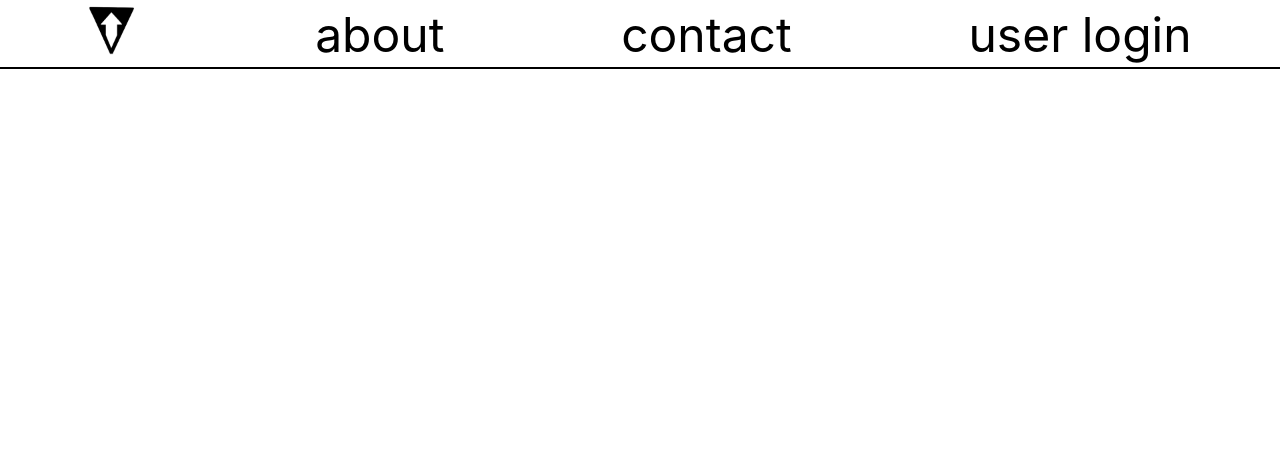
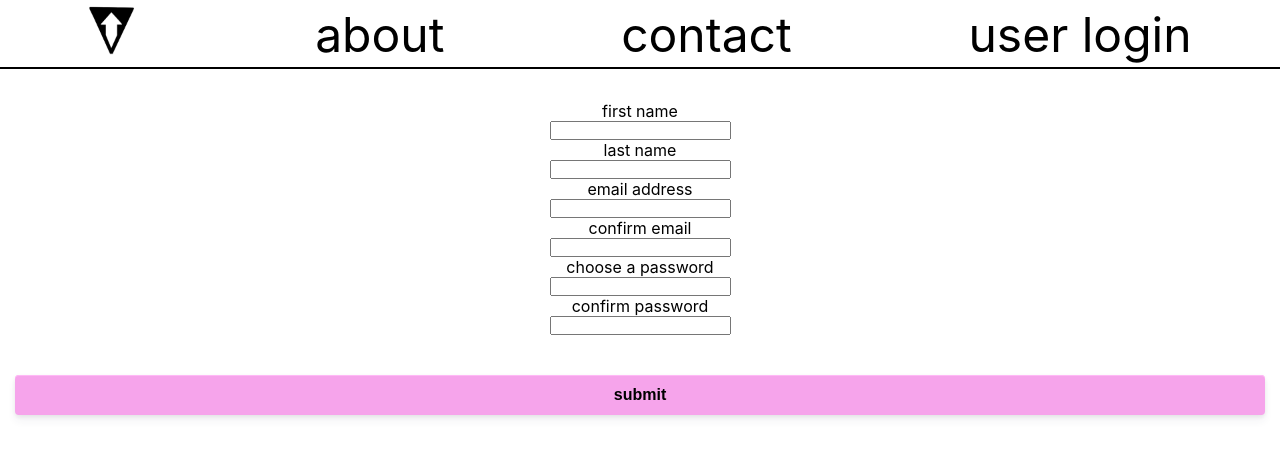
Before and after one commit to Russellgrd/onlineshop, a React (Create React App) app: page /createaccount in a window 1280 px wide. Shown: the top 456 px of the page. Built offline with nearby package versions, Linux system fonts and the light colour scheme.

Commit message:
implement regular expressions for createaccount component to test email and password

```diff
--- a/src/App.js
+++ b/src/App.js
@@ -8,6 +8,7 @@ import About from './components/about';
 import Home from './components/home';
 import Checkout from './components/checkout';
 import UserLogin from './components/userlogin';
+import CreateAccount from './components/createaccount';
 
 function App() {
 
@@ -20,6 +21,7 @@ function App() {
             <Route path="/about" element={ <About /> } />
             <Route path="/checkout" element={ <Checkout /> } />
             <Route path="/login" element={ <UserLogin /> } />
+            <Route path="/createaccount" element={ <CreateAccount /> } />
 
           </Routes>
       </div>
--- a/src/components/checkout.js
+++ b/src/components/checkout.js
@@ -46,6 +46,7 @@ const Checkout = () => {
                 </div>
             </div>
             <div className='checkout-payment-container'>
+
                <StripeContainer finalSHoppingCart={finalSHoppingCart} />
             </div>
         </div>
--- /dev/null
+++ b/src/components/createaccount.js
@@ -0,0 +1,73 @@
+import { useState } from "react";
+import uuid from 'react-uuid';
+
+const CreateAccount = () => {
+    const [ firstname, setFirstName ] = useState('');
+    const [ lastname, setLastName ] = useState('');
+    const [ email, setEmail ] = useState('');
+    const [ confirmEmail, setConfirmEmail ] = useState('');
+    const [ password, setPassword ] = useState(null);
+    const [ confirmPassword, setConfirmPassword ] = useState('');
+
+    const validateEmail = /^(([^<>()[\]\\.,;:\s@"]+(\.[^<>()[\]\\.,;:\s@"]+)*)|(".+"))@((\[[0-9]{1,3}\.[0-9]{1,3}\.[0-9]{1,3}\.[0-9]{1,3}\])|(([a-zA-Z\-0-9]+\.)+[a-zA-Z]{2,}))$/;
+    const validatePassword = /^(?=.*[0-9])(?=.*[!@#$%^&*])[a-zA-Z0-9!@#$%^&*]{6,16}$/;
+
+    const handleSubmit = async (e) => {
+        e.preventDefault();
+        let userObject = {
+           firstname,
+           lastname,
+           email,
+           confirmEmail,
+           datejoined:new Date().toLocaleDateString(),
+           password,
+           confirmPassword
+        }
+
+        const validateUserInformation = (userObject) => {
+            let isFirstNameValid = userObject.firstname.length >= 2 ? true : false;
+            let isLastNameValid = userObject.lastname.length >= 2 ? true: false;
+            let emailValid = validateEmail.test(userObject.email);
+            let emailMatch = userObject.email === userObject.confirmEmail ? true : false;
+            let passwordIsValid = validatePassword.test(userObject.password);
+            let passwordMatch = userObject.password === userObject.confirmPassword ? true: false;
+            return [isFirstNameValid,isLastNameValid,emailValid,emailMatch,passwordIsValid,passwordMatch]
+        }
+
+        console.log('userobject',userObject);
+        console.log(validateUserInformation(userObject));
+
+
+         let resp = await fetch('http://localhost:4242/createnewuser', {
+            method:'POST',
+            headers:{
+                'Content-Type':'application/json'
+            },
+            body:JSON.stringify(userObject)
+        })
+        let data = await resp.json();
+        console.log(data);
+    };
+
+    return(
+        <div className="createaccount">
+            <form className="createaccount-form">
+                <label name="firstname" htmlFor="firstname">first name</label>
+                <input onChange={(e) => { setFirstName(e.target.value) }} id="firstname" type="text"/>
+                <label name="label" htmlFor="label">last name</label>
+                <input onChange={(e) => { setLastName(e.target.value) }} id="lastname" />
+                <label name="email" htmlFor="email">email address</label>
+                <input onChange={(e) => { setEmail(e.target.value) }} id="email" />
+                <label name="confirmemail" htmlFor="confirmemail">confirm email</label>
+                <input id="confirmemail" onChange={(e) => { setConfirmEmail(e.target.value) }} />
+                <label name="password" htmlFor="password">choose a password</label>
+                <input onChange={(e) => { setPassword(e.target.value) }} id="password" type="password" />
+                <label name="confirmpassword" htmlFor="password">confirm password</label>
+                <input onChange={(e) => { setConfirmPassword(e.target.value) }} id="confirmpassword" type="password" />
+                <button onClick={(e) => { handleSubmit(e) }}>submit</button>
+            </form>
+        </div>
+    )
+};
+
+export default CreateAccount;
--- a/src/components/userlogin.js
+++ b/src/components/userlogin.js
@@ -1,14 +1,20 @@
+import { Link } from "react-router-dom";
 
 const UserLogin = () => {
 
+    const handleLogin = () => {
+
+    }
+
     return(
         <div className="userlogin">
-            <form onSubmit="/userlogin">
-                <label for="email" name="email">email address</label>
+            <form className="userlogin-form" onSubmit="/userlogin">
+                <label htmlFor="email" name="email">email address</label>
                 <input id="email" />
-                <label for="password" name="password">password</label>
+                <label htmlFor="password" name="password">password</label>
                 <input id="password" />
-                <button>login</button>
+                <button onClick={handleLogin}>login</button>
+                <Link to="/createaccount">create an account</Link>
             </form>
         </div>
     )
--- a/src/index.css
+++ b/src/index.css
@@ -288,3 +288,23 @@ h3 {
 }
 
 /* stripe styles*/
+
+.userlogin {
+  display: flex;
+  flex-direction: column;
+  align-items: center;
+}
+
+.userlogin-form {
+  text-align: center;
+  display: flex;
+  flex-direction: column;
+  width: 40%;
+}
+
+.createaccount-form {
+  display: flex;
+  flex-direction: column;
+  justify-content: center;
+  align-items: center;
+}
```
